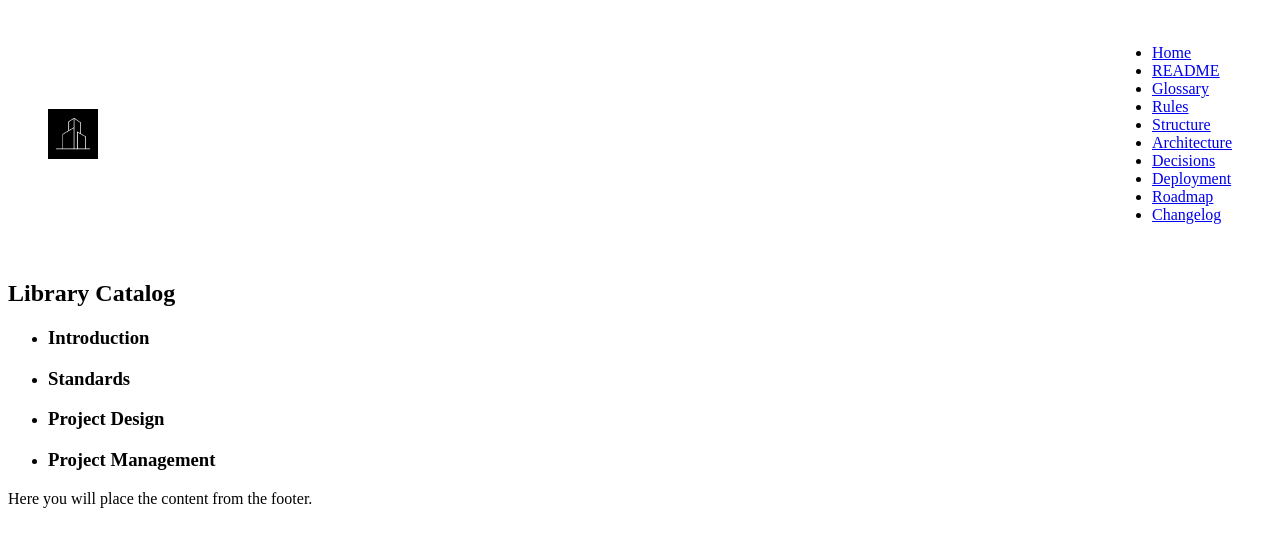
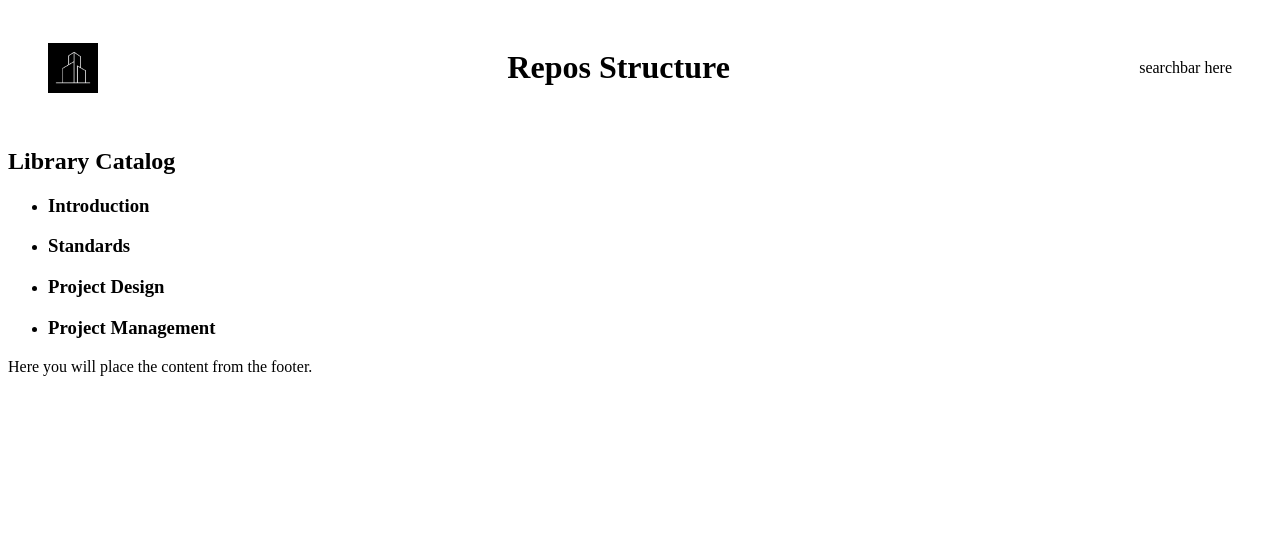
Before and after one commit to Entus01/Repos-Documentation, a React (Vite) app: page / in a window 1280 px wide. Shown: the top 546 px of the page. Built offline with nearby package versions, Linux system fonts and the light colour scheme.

Commit message:
docs(project): update architecture and planning documents

```diff
--- a/src/components/Header/Header.jsx
+++ b/src/components/Header/Header.jsx
@@ -1,22 +1,13 @@
 import React from 'react';
 import { Link } from "react-router-dom";
 import "./Header.css";
-import { NAV_ITEMS } from "../../constants/navigation.js";
 
 export default function Header(props) {
     return (
         <header className="header">
             <img className="header-logo" src={props.logo} alt="Structure Logo" />
-            <nav>
-                <ul>
-                    <li><Link to="/">Home</Link></li>
-                    {NAV_ITEMS.map(doc => (
-                        <li key={doc.id}>
-                            <Link to={doc.path}>{doc.name}</Link>
-                        </li>
-                    ))}
-                </ul>
-            </nav>
+            <h1 className="header-title">{props.title}</h1>
+            <div>searchbar here</div>
         </header>
     );
 }
```
Also changed, not shown: 4 other files (tests, documents, lock files or other folders).
